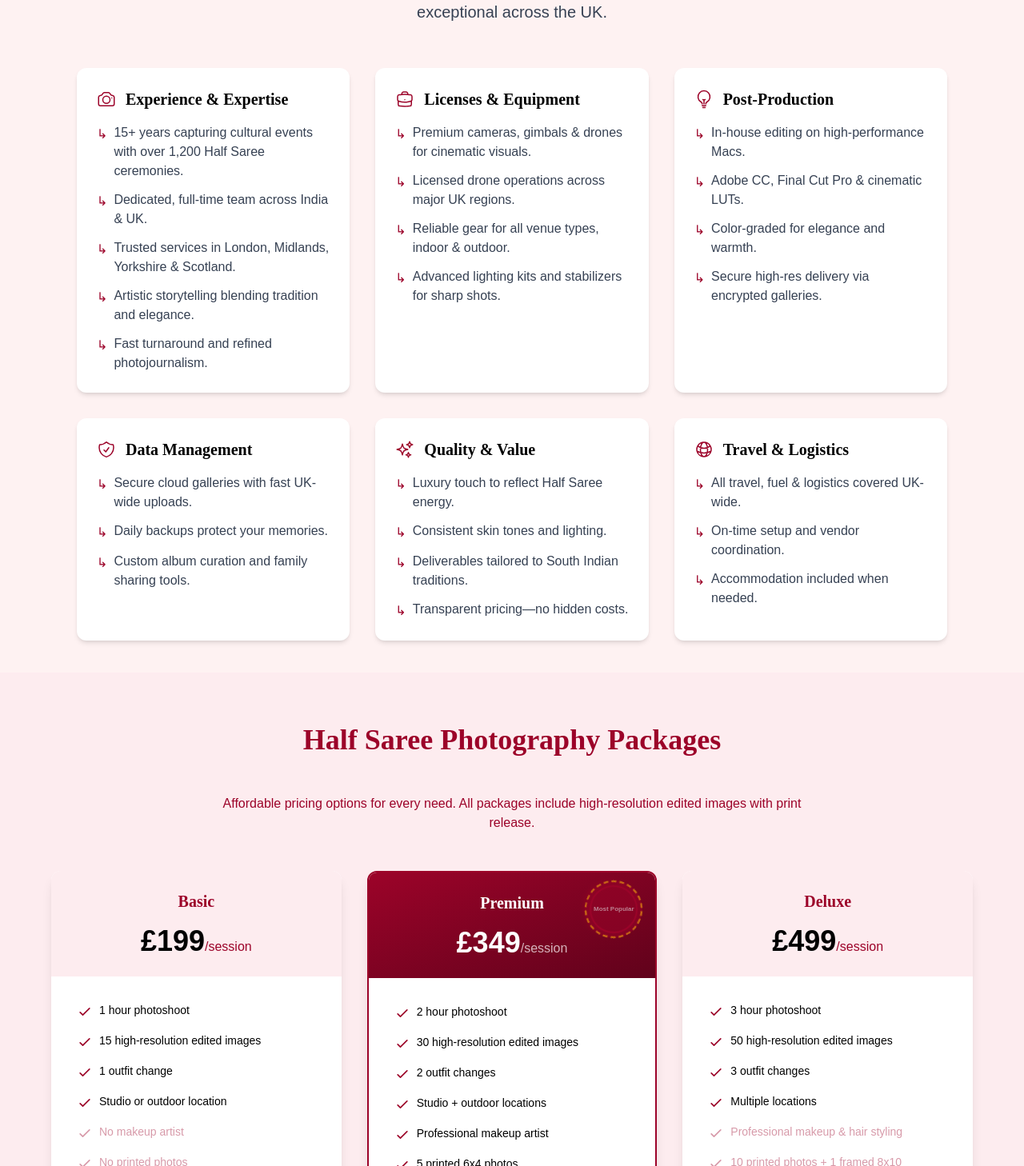
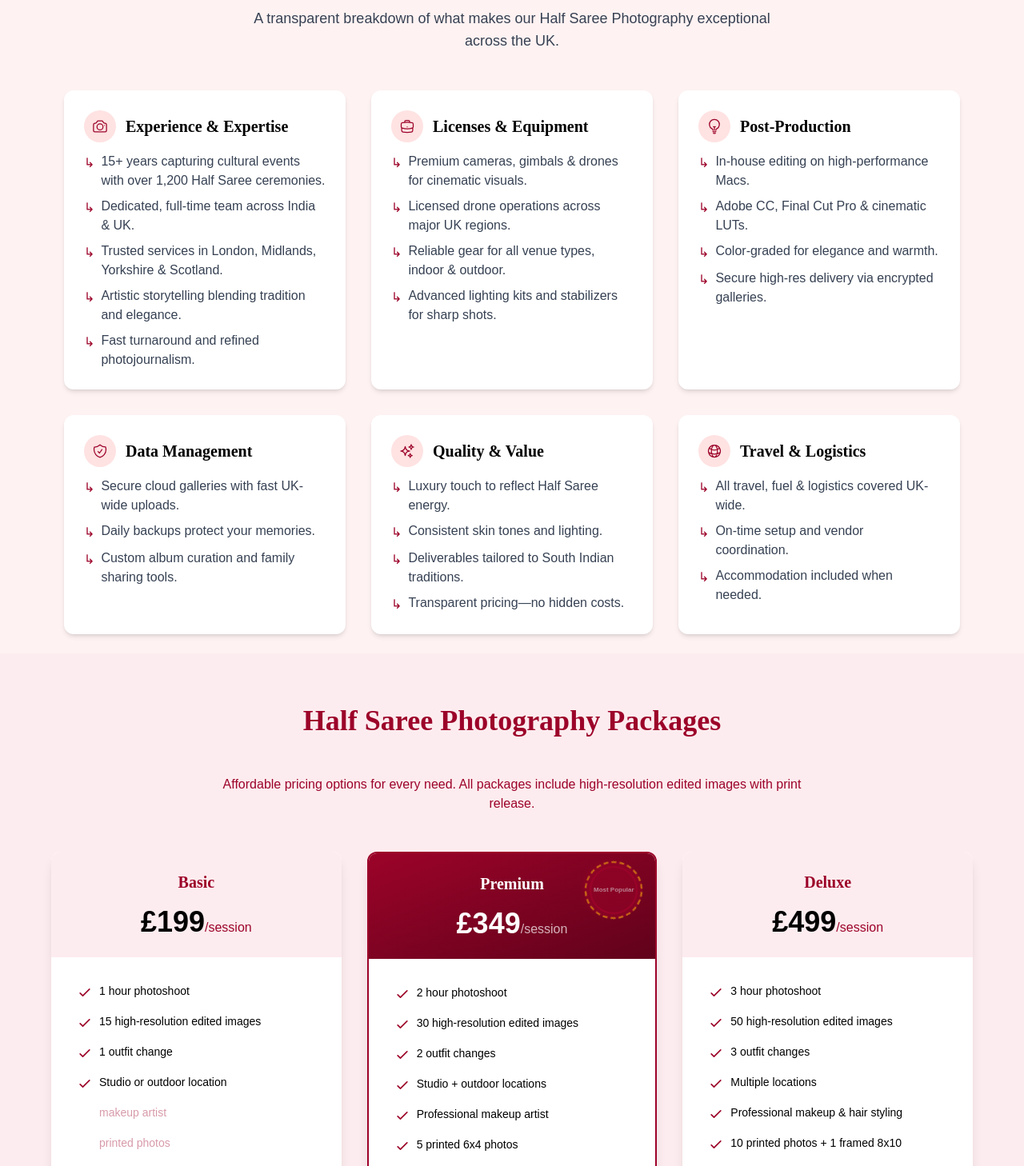
Before and after one commit to RupaSnapu/halfsareeEvent, a Next.js app: page / in a window 1280 px wide. Shown: the part 3992-5450 px from the top of the page at 80% size. Built offline with nearby package versions, Linux system fonts and the light colour scheme.

Commit message:
mobile view title change

```diff
--- a/app/componets/Contact.jsx
+++ b/app/componets/Contact.jsx
@@ -749,7 +749,7 @@ export default function Contact() {
 
       <div className="container mx-auto px-4 md:px-6 relative z-10">
         <div className="max-w-5xl mx-auto text-center mb-16">
-          <h1 className="text-3xl sm:text-4xl lg:text-5xl font-extrabold text-[#4B0082] mb-4 font-serif">
+          <h1 className="text-2xl sm:text-4xl lg:text-5xl font-extrabold text-[#4B0082] mb-4 font-serif">
             Contact Our Half-Saree Photographers
           </h1>
           <p className="text-gray-700 text-lg">
--- a/app/componets/PricingGrid.jsx
+++ b/app/componets/PricingGrid.jsx
@@ -1,5 +1,3 @@
-
-
 // 'use client';
 
 // import { motion } from 'framer-motion';
@@ -110,7 +108,7 @@
 //         </motion.p>
 
 //         <motion.div
-//           className="grid grid-cols-1 sm:grid-cols-2 md:grid-cols-3 gap-8"
+//           className="grid grid-cols-2 sm:grid-cols-2 md:grid-cols-3 gap-8"
 //           variants={containerVariants}
 //           initial="hidden"
 //           whileInView="show"
@@ -120,16 +118,16 @@
 //             <motion.div
 //               key={title}
 //               variants={cardVariants}
-//               className="bg-white p-6 rounded-xl border border-transparent hover:border-rose-600 shadow-md hover:shadow-lg transition-all duration-300"
+//               className="bg-white p-6 rounded-xl border border-transparent hover:border-[#9c0329] shadow-md hover:shadow-lg transition-all duration-300"
 //             >
 //               <div className="flex items-center gap-3 mb-4">
-//                 <Icon className="w-6 h-6 text-rose-600" />
-//                 <h3 className="text-lg sm:text-xl font-semibold text-rose-700">{title}</h3>
+//                 <Icon className="w-6 h-6 text-[#9c0329]" />
+//                 <h3 className="text-lg sm:text-xl font-semibold text-black">{title}</h3>
 //               </div>
 //               <ul className="space-y-3 text-sm sm:text-base text-gray-700">
 //                 {items.map((item, idx) => (
 //                   <li key={idx} className="flex items-start gap-2">
-//                     <span className="mt-0.5 text-rose-600">↳</span>
+//                     <span className="mt-0.5 text-[#9c0329]">↳</span>
 //                     <span>{item}</span>
 //                   </li>
 //                 ))}
@@ -141,6 +139,8 @@
 //     </section>
 //   );
 // }
+
+
 
 
 'use client';
@@ -233,13 +233,13 @@ const cardVariants = {
 
 export default function PricingGrid() {
   return (
-    <section className="bg-red-50 text-gray-800 py-20 px-6 sm:px-10 lg:px-24">
-      <div className="max-w-full mt-[-60px] mx-auto">
+    <section className="bg-red-50 text-gray-800 py-16 px-4 sm:px-6 md:px-10 lg:px-20">
+      <div className="max-w-full mx-auto">
         <motion.h2
           initial={{ opacity: 0, y: -40 }}
           animate={{ opacity: 1, y: 0 }}
           transition={{ duration: 0.7 }}
-          className="text-2xl sm:text-3xl lg:text-4xl 2xl:text-5xl font-extrabold text-black text-center mb-6"
+          className="text-xl sm:text-2xl md:text-3xl lg:text-4xl font-extrabold text-black text-center mb-4"
         >
           Understanding Our Pricing
         </motion.h2>
@@ -247,13 +247,13 @@ export default function PricingGrid() {
           initial={{ opacity: 0, y: -20 }}
           animate={{ opacity: 1, y: 0 }}
           transition={{ delay: 0.3, duration: 0.7 }}
-          className="text-lg sm:text-xl text-center max-w-2xl mx-auto mb-14 text-gray-700"
+          className="text-sm sm:text-base md:text-lg text-center max-w-2xl mx-auto mb-12 text-gray-700"
         >
           A transparent breakdown of what makes our Half Saree Photography exceptional across the UK.
         </motion.p>
 
         <motion.div
-          className="grid grid-cols-2 sm:grid-cols-2 md:grid-cols-3 gap-8"
+          className="grid grid-cols-2 sm:grid-cols-2 md:grid-cols-3 gap-4 sm:gap-6 md:gap-8"
           variants={containerVariants}
           initial="hidden"
           whileInView="show"
@@ -263,13 +263,17 @@ export default function PricingGrid() {
             <motion.div
               key={title}
               variants={cardVariants}
-              className="bg-white p-6 rounded-xl border border-transparent hover:border-[#9c0329] shadow-md hover:shadow-lg transition-all duration-300"
+              className="bg-white p-4 sm:p-6 rounded-xl border border-transparent hover:border-[#9c0329] shadow-md hover:shadow-lg transition-all duration-300"
             >
-              <div className="flex items-center gap-3 mb-4">
-                <Icon className="w-6 h-6 text-[#9c0329]" />
-                <h3 className="text-lg sm:text-xl font-semibold text-black">{title}</h3>
+              <div className="flex items-center gap-3 mb-3">
+                <div className="w-8 h-8 sm:w-10 sm:h-10 rounded-full bg-red-100 flex items-center justify-center">
+                  <Icon className="w-4 h-4 sm:w-5 sm:h-5 text-[#9c0329]" />
+                </div>
+                <h3 className="text-xs sm:text-lg md:text-xl font-semibold text-black">
+                  {title}
+                </h3>
               </div>
-              <ul className="space-y-3 text-sm sm:text-base text-gray-700">
+              <ul className="space-y-2 text-xs sm:text-sm md:text-base text-gray-700">
                 {items.map((item, idx) => (
                   <li key={idx} className="flex items-start gap-2">
                     <span className="mt-0.5 text-[#9c0329]">↳</span>
--- a/app/componets/plans.jsx
+++ b/app/componets/plans.jsx
@@ -1152,6 +1152,194 @@
 //       `}</style>
 //     </>
 //   );
+// // }
+
+// import Link from "next/link";
+
+// export default function Plans() {
+//   return (
+//     <>
+//       <section id="packages" className="py-12 mt-[-40px] md:py-16 bg-[#fdecef]">
+//         <div className="mx-auto px-4 md:px-6 2xl:max-w-[1600px]">
+//           <h2 className="text-2xl sm:text-3xl lg:text-4xl 2xl:text-5xl font-extrabold text-[#9c0329] text-center mb-8 md:mb-12">
+//             Half Saree Photography Packages
+//           </h2>
+
+//           <p className="text-center text-[#9c0329] text-xs md:text-base 2xl:text-xl max-w-3xl mx-auto mb-8 md:mb-12">
+//             Affordable pricing options for every need. All packages include high-resolution edited images with print release.
+//           </p>
+
+//           <div className="max-w-6xl mx-auto">
+//             <div className="grid grid-cols-2 md:grid-cols-3 gap-4 md:gap-8 items-stretch">
+//               {[
+//                 {
+//                   name: "Basic",
+//                   price: "£199",
+//                   popular: false,
+//                   color: "bg-[#fdecef]",
+//                   features: [
+//                     "1 hour photoshoot",
+//                     "15 high-resolution edited images",
+//                     "1 outfit change",
+//                     "Studio or outdoor location",
+//                     "makeup artist",
+//                     "printed photos",
+//                   ],
+//                 },
+//                 {
+//                   name: "Premium",
+//                   price: "£349",
+//                   popular: true,
+//                   color: "bg-gradient-to-br from-[#9c0329] to-[#61021b]",
+//                   textColor: "text-white",
+//                   features: [
+//                     "2 hour photoshoot",
+//                     "30 high-resolution edited images",
+//                     "2 outfit changes",
+//                     "Studio + outdoor locations",
+//                     "Professional makeup artist",
+//                     "5 printed 6x4 photos",
+//                   ],
+//                 },
+//                 {
+//                   name: "Deluxe",
+//                   price: "£499",
+//                   popular: false,
+//                   color: "bg-[#fdecef]",
+//                   features: [
+//                     "3 hour photoshoot",
+//                     "50 high-resolution edited images",
+//                     "3 outfit changes",
+//                     "Multiple locations",
+//                     "Professional makeup & hair styling",
+//                     "10 printed photos + 1 framed 8x10",
+//                     "Online gallery with shareable link",
+//                   ],
+//                 },
+//               ].map((plan, idx) => (
+//                 <div
+//                   key={idx}
+//                   className={`flex flex-col rounded-xl shadow-lg overflow-hidden transform transition duration-300 md:hover:-translate-y-1 ${
+//                     plan.popular ? "border-2 border-[#9c0329] relative" : ""
+//                   } bg-white`}
+//                 >
+//                   {plan.popular && (
+//                     <div className="absolute top-[1px] right-[2px] md:top-[10px] md:right-4 flex items-center justify-center z-10 w-8 h-8 md:w-18 md:h-18">
+//                       <div className="absolute inset-0 rounded-full border-2 border-dashed border-[#FFD700] animate-spin-slow-reverse shadow-md shadow-[#9c0329]/30"></div>
+//                       <div className="w-[18px] h-[18px] md:w-[60px] md:h-[60px] rounded-full border-2 border-[#9c0329] animate-spin-slow shadow-[#9c0329]/30"></div>
+//                       <div className="absolute flex items-center justify-center inset-0 z-10 bg-[#9c0329] text-white font-bold text-[6px] md:text-[8px] px-1 md:px-2 py-[1px] md:py-1 rounded-full text-center animate-pulse leading-tight whitespace-nowrap">
+//                         Most Popular
+//                       </div>
+//                     </div>
+//                   )}
+
+//                   <div className={`${plan.color} py-4 px-5 md:py-6 md:px-8`}>
+//                     <h3
+//                       className={`text-lg md:text-xl 2xl:text-2xl font-bold text-center ${
+//                         plan.textColor || "text-[#9c0329]"
+//                       }`}
+//                     >
+//                       {plan.name}
+//                     </h3>
+//                     <div className="text-center mt-2 md:mt-4">
+//                       <span
+//                         className={`text-2xl md:text-4xl 2xl:text-5xl font-bold ${
+//                           plan.textColor || "text-black"
+//                         }`}
+//                       >
+//                         {plan.price}
+//                       </span>
+//                       <span
+//                         className={`text-xs md:text-base 2xl:text-lg ${
+//                           plan.textColor ? "text-white/70" : "text-[#9c0329]"
+//                         }`}
+//                       >
+//                         /session
+//                       </span>
+//                     </div>
+//                   </div>
+
+//                     <div className="p-4 md:p-8 2xl:p-10 flex flex-col flex-grow">
+//                       <ul className="space-y-2 md:space-y-4 2xl:space-y-5 flex-grow">
+//                         {plan.features.map((feature, i) => {
+//                           const isUnavailable =
+//                             (!plan.popular && i >= 7) ||
+//                             (plan.name === "Basic" && ["Makeup artist", "Printed photos"].includes(feature));
+
+//                           return (
+//                             <li key={i} className={`flex items-start ${isUnavailable ? "text-[#9c0329]/40" : ""}`}>
+//                               {!isUnavailable ? (
+//                                 <svg className="w-4 h-4 md:w-5 md:h-5 2xl:w-6 2xl:h-6 text-[#9c0329] mr-2 mt-0.5 flex-shrink-0" fill="none" stroke="currentColor" viewBox="0 0 24 24">
+//                                   <path strokeLinecap="round" strokeLinejoin="round" strokeWidth="2" d="M5 13l4 4L19 7" />
+//                                 </svg>
+//                               ) : (
+//                                 <span className="w-4 h-4 md:w-5 md:h-5 2xl:w-6 2xl:h-6 mr-2 mt-0.5 flex-shrink-0"></span>
+//                               )}
+//                               <span className="text-xs md:text-sm 2xl:text-base">{feature}</span>
+//                             </li>
+//                           );
+//                         })}
+
+//                       </ul>
+//                       <div className="mt-4 md:mt-8 text-center">
+//                         <Link
+//                           href="#Contact"
+//                           className="inline-block bg-gradient-to-br from-[#9c0329] to-[#61021b] text-white font-bold py-2 px-3 md:py-3 md:px-6 2xl:py-4 2xl:px-8 rounded-lg hover:text-black hover:bg-rose-200 transition duration-300 w-full text-xs md:text-base 2xl:text-lg"
+//                         >
+//                           Book Now
+//                         </Link>
+//                       </div>
+//                     </div>
+//                 </div>
+//               ))}
+//             </div>
+
+//             <div className="mt-8 md:mt-12 2xl:mt-16 bg-white rounded-lg shadow-md p-4 md:p-8 2xl:p-12">
+//               <h3 className="text-lg md:text-2xl 2xl:text-3xl font-bold text-center text-[#9c0329] mb-4 md:mb-6">
+//                 Custom Packages Available
+//               </h3>
+//               <p className="text-[#9c0329] text-center text-xs md:text-base 2xl:text-lg mb-4 md:mb-6">
+//                 Have special requirements? We offer custom packages for large families, events, and commercial needs.
+//               </p>
+//               <div className="text-center">
+//                 <Link
+//                   href="#Contact"
+//                   className="inline-block bg-gradient-to-br from-[#9c0329] to-[#61021b] text-white font-bold py-2 px-3 md:py-3 md:px-6 2xl:py-4 2xl:px-8 rounded-lg hover:text-black hover:bg-rose-200 transition duration-300 text-xs md:text-base 2xl:text-lg"
+//                 >
+//                   Request Custom Package
+//                 </Link>
+//               </div>
+//             </div>
+//           </div>
+//         </div>
+//       </section>
+
+//       <style jsx>{`
+//         @keyframes spin {
+//           0% {
+//             transform: rotate(0deg);
+//           }
+//           100% {
+//             transform: rotate(360deg);
+//           }
+//         }
+//         @keyframes spin-reverse {
+//           0% {
+//             transform: rotate(0deg);
+//           }
+//           100% {
+//             transform: rotate(-360deg);
+//           }
+//         }
+//         .animate-spin-slow {
+//           animation: spin 6s linear infinite;
+//         }
+//         .animate-spin-slow-reverse {
+//           animation: spin-reverse 10s linear infinite;
+//         }
+//       `}</style>
+//     </>
+//   );
 // }
 
 import Link from "next/link";
@@ -1182,8 +1370,8 @@ export default function Plans() {
                     "15 high-resolution edited images",
                     "1 outfit change",
                     "Studio or outdoor location",
-                    "No makeup artist",
-                    "No printed photos",
+                    "makeup artist",
+                    "printed photos",
                   ],
                 },
                 {
@@ -1261,17 +1449,23 @@ export default function Plans() {
 
                   <div className="p-4 md:p-8 2xl:p-10 flex flex-col flex-grow">
                     <ul className="space-y-2 md:space-y-4 2xl:space-y-5 flex-grow">
-                      {plan.features.map((feature, i) => (
+                      {plan.features.map((feature, i) => {
+                        const isUnavailable =
+                          plan.name === "Basic" &&
+                          ["makeup artist", "printed photos"].includes(
+                            feature.toLowerCase()
+                          );
+
+                        return (
                           <li
                             key={i}
                             className={`flex items-start ${
-                            !plan.popular && i >= 4 ? "text-[#9c0329]/40" : ""
+                              isUnavailable ? "text-[#9c0329]/40" : ""
                             }`}
                           >
+                            {!isUnavailable ? (
                               <svg
-                            className={`w-4 h-4 md:w-5 md:h-5 2xl:w-6 2xl:h-6 ${
-                              !plan.popular && i >= 4 ? "text-[#9c0329]/40" : "text-[#9c0329]"
-                            } mr-2 mt-0.5 flex-shrink-0`}
+                                className="w-4 h-4 md:w-5 md:h-5 2xl:w-6 2xl:h-6 text-[#9c0329] mr-2 mt-0.5 flex-shrink-0"
                                 fill="none"
                                 stroke="currentColor"
                                 viewBox="0 0 24 24"
@@ -1283,9 +1477,13 @@ export default function Plans() {
                                   d="M5 13l4 4L19 7"
                                 />
                               </svg>
+                            ) : (
+                              <span className="w-4 h-4 md:w-5 md:h-5 2xl:w-6 2xl:h-6 mr-2 mt-0.5 flex-shrink-0"></span>
+                            )}
                             <span className="text-xs md:text-sm 2xl:text-base">{feature}</span>
                           </li>
-                      ))}
+                        );
+                      })}
                     </ul>
                     <div className="mt-4 md:mt-8 text-center">
                       <Link
```
Lines whose indentation alone changed are shown as unchanged.
